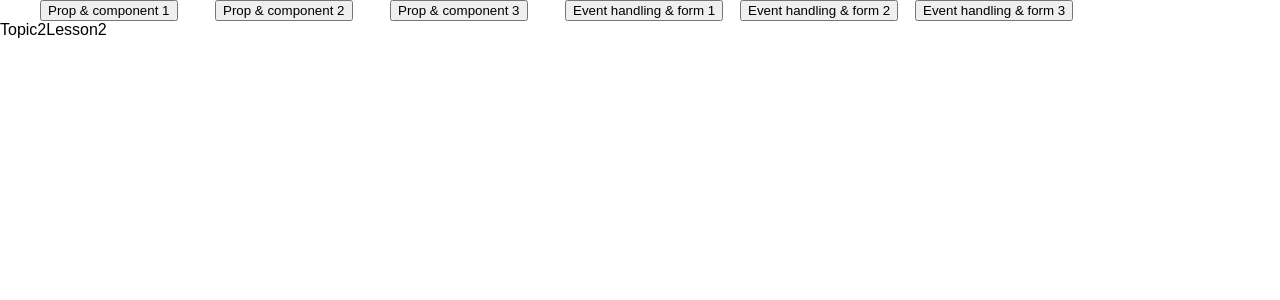
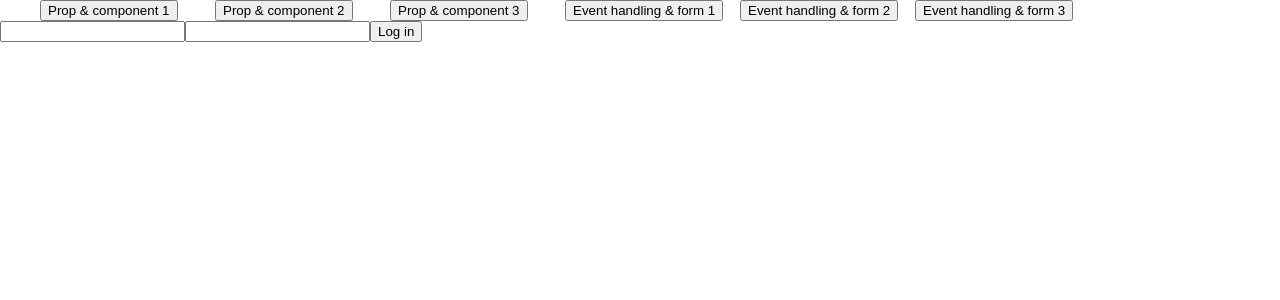
Before and after one commit to akbar-widya/React-fundamental-pt1, a React (Vite) app: page / in a window 1280 px wide. Both pictures are taken after a click on the button "Event handling & form 2". Shown: the top 300 px of the page. Built offline with nearby package versions, Linux system fonts and the light colour scheme.

Commit message:
2. Event handling & form II - uncontrolled input; the DOM manages its own value, and you reach in with a 'ref' on submit

```diff
--- a/src/event-handling-n-controlled-form/Topic2Lesson2.jsx
+++ b/src/event-handling-n-controlled-form/Topic2Lesson2.jsx
@@ -1,3 +1,27 @@
+import { useRef } from "react";
+
+function LoginForm() {
+  const emailRef = useRef(null);
+  const passwordRef = useRef(null);
+
+  function handleSubmit(e) {
+    e.preventDefault();
+    const credentials = {
+      email: emailRef.current.value,
+      password: passwordRef.current.value,
+    };
+    console.log(credentials);
+  }
+
+  return (
+    <form onSubmit={handleSubmit}>
+      <input type="email" ref={emailRef} defaultValue="" />
+      <input type="password" ref={passwordRef} defaultValue="" />
+      <button type="submit">Log in</button>
+    </form>
+  );
+}
+
 export default function Topic2Lesson2() {
-  return <div>Topic2Lesson2</div>;
+  return <LoginForm />;
 }
```
